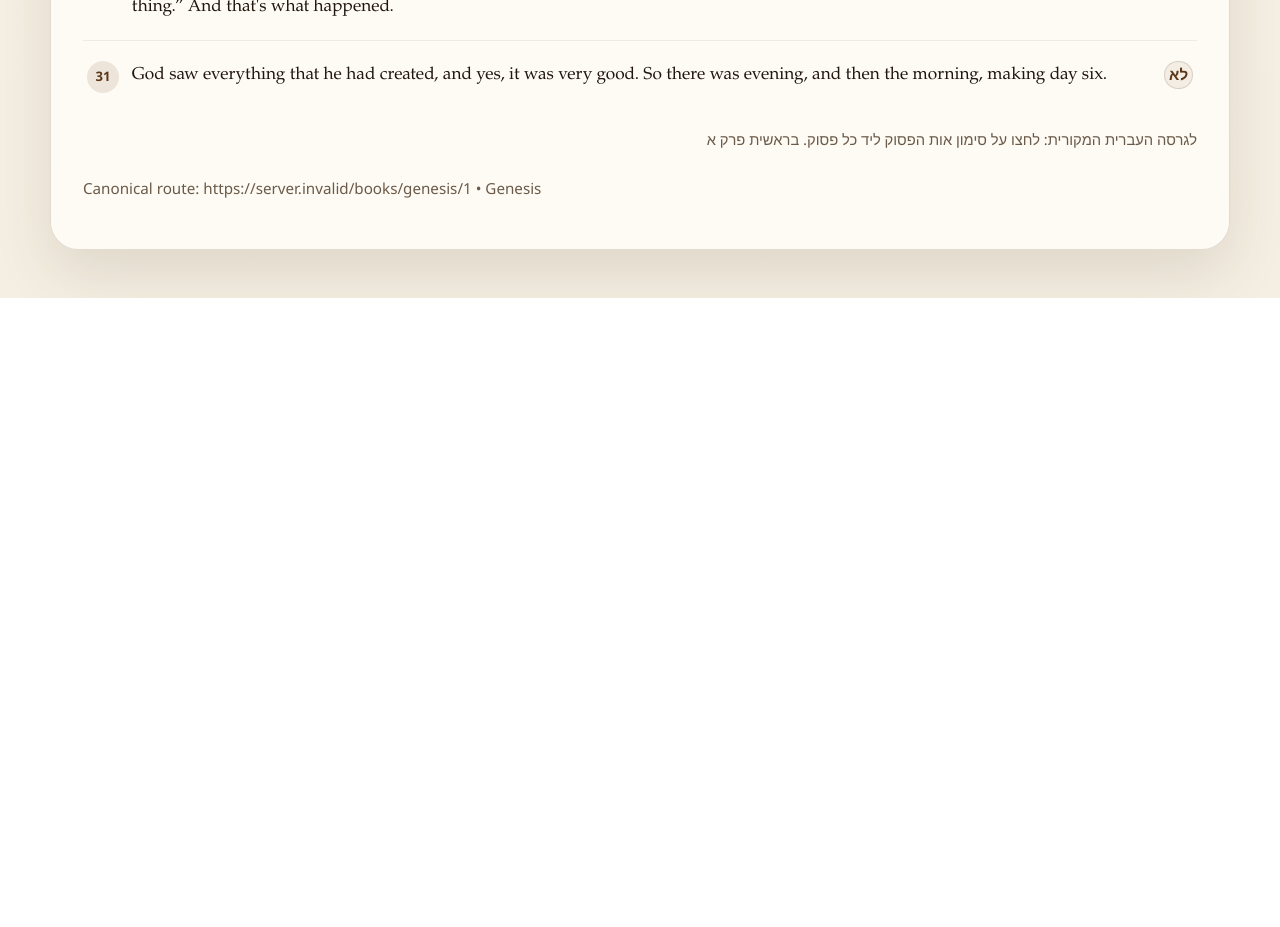
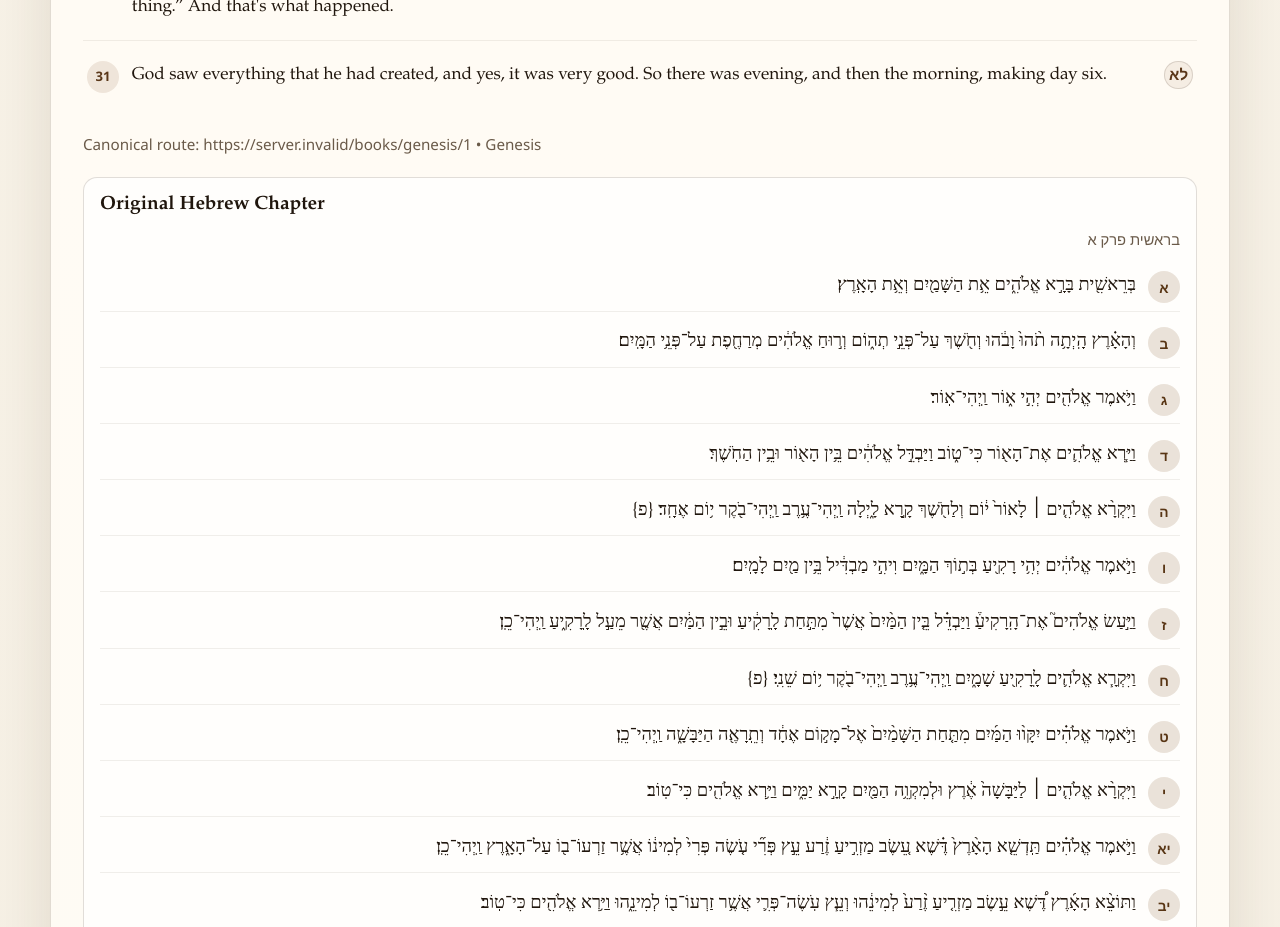
Before and after one commit to vyaron/bible.me, a Next.js app: page /books/genesis/1 in a window 1280 px wide. Shown: the part 2820-3747 px from the top of the page. Before the commit the page ends 3118 px from the top, so only its background shows below. Built offline with nearby package versions, Linux system fonts and the light colour scheme; no server answers.

Commit message:
Update generatedAt timestamps and enhance Hebrew chapter display

```diff
--- a/data/en/audio/index.json
+++ b/data/en/audio/index.json
@@ -1,7 +1,7 @@
 {
   "language": "en",
   "sourceUrl": "https://www.open.bible/bibles/english-hosanna-audio-nt",
-  "generatedAt": "2026-06-01T16:02:36.450Z",
+  "generatedAt": "2026-06-01T16:14:38.540Z",
   "bookCount": 2,
   "chapterCount": 44,
   "books": [
--- a/data/he/audio/index.json
+++ b/data/he/audio/index.json
@@ -1,7 +1,7 @@
 {
   "language": "he",
   "sourceUrl": "",
-  "generatedAt": "2026-06-01T16:02:37.100Z",
+  "generatedAt": "2026-06-01T16:14:39.242Z",
   "bookCount": 2,
   "chapterCount": 44,
   "books": [
--- a/data/he/bible-txt/index.json
+++ b/data/he/bible-txt/index.json
@@ -3,7 +3,7 @@
   "name": "Torah Teamim Hebrew",
   "language": "he",
   "sourceFormat": "json",
-  "generatedAt": "2026-06-01T16:02:36.788Z",
+  "generatedAt": "2026-06-01T16:14:38.909Z",
   "sourceUrl": "https://www.mechon-mamre.org/p/pt/pt0.htm",
   "bookCount": 5,
   "stats": {
--- a/src/app/books/[book]/[chapter]/page.tsx
+++ b/src/app/books/[book]/[chapter]/page.tsx
@@ -154,21 +154,33 @@ export default async function ChapterPage({ params }: ChapterPageProps) {
           ))}
         </div>
 
-        <div id="original-hebrew-verse" className="hebrew-inline-help">
-          {hebrewChapterData ? (
-            <p className="hebrew-note" dir="rtl" lang="he">
-              לגרסה העברית המקורית: לחצו על סימון אות הפסוק ליד כל פסוק. {hebrewChapterData.book.hebrewName} פרק {hebrewChapterData.chapter.numeral}
-            </p>
-          ) : (
-            <p className="hebrew-note">Hebrew not available for this book and chapter yet.</p>
-          )}
-        </div>
       </article>
 
       <p className="footer-note">
         Canonical route: <a href={`${siteUrl}${getChapterUrl(book.slug, chapter.number)}`}>{siteUrl}{getChapterUrl(book.slug, chapter.number)}</a>
         {bookIndex ? ` • ${bookIndex.name}` : ''}
       </p>
+
+      <div id="original-hebrew-verse" className="hebrew-inline-help">
+        {hebrewChapterData ? (
+          <div className="hebrew-block">
+            <h2>Original Hebrew Chapter</h2>
+            <p className="hebrew-note" dir="rtl" lang="he">
+              {hebrewChapterData.book.hebrewName} פרק {hebrewChapterData.chapter.numeral}
+            </p>
+            <div className="hebrew-verse-list" dir="rtl" lang="he">
+              {hebrewChapterData.chapter.verses.map((verse) => (
+                <div key={verse.number} className="hebrew-verse-row">
+                  <span className="hebrew-verse-number">{verse.numeral}</span>
+                  <span className="hebrew-verse-text">{verse.text}</span>
+                </div>
+              ))}
+            </div>
+          </div>
+        ) : (
+          <p className="hebrew-note">Hebrew not available for this book and chapter yet.</p>
+        )}
+      </div>
     </section>
   )
 }
--- a/src/app/globals.css
+++ b/src/app/globals.css
@@ -448,11 +448,60 @@ main {
   margin-top: 1.2rem;
 }
 
+.hebrew-block {
+  padding: 1rem;
+  border-radius: var(--radius-md);
+  border: 1px solid var(--border);
+  background: rgba(255, 255, 255, 0.68);
+}
+
+.hebrew-block h2 {
+  margin: 0 0 0.75rem;
+  font-size: 1.2rem;
+}
+
 .hebrew-note {
   margin: 0 0 0.75rem;
   color: var(--muted);
   font-family: var(--font-ui);
   font-size: 0.92rem;
+}
+
+.hebrew-verse-list {
+  display: grid;
+  gap: 0.55rem;
+}
+
+.hebrew-verse-row {
+  display: grid;
+  grid-template-columns: auto 1fr;
+  gap: 0.75rem;
+  align-items: start;
+  padding: 0.45rem 0;
+  border-bottom: 1px solid rgba(73, 52, 31, 0.08);
+}
+
+.hebrew-verse-row:last-child {
+  border-bottom: 0;
+}
+
+.hebrew-verse-number {
+  display: inline-flex;
+  align-items: center;
+  justify-content: center;
+  min-width: 2rem;
+  height: 2rem;
+  padding: 0 0.45rem;
+  border-radius: 999px;
+  background: rgba(122, 78, 37, 0.16);
+  color: #583514;
+  font-family: var(--font-ui);
+  font-size: 0.86rem;
+  font-weight: 700;
+}
+
+.hebrew-verse-text {
+  font-size: 1.14rem;
 }
 
 .verse {
@@ -528,4 +577,13 @@ main {
   .verse-body {
     padding-inline-end: 2rem;
   }
+
+  .hebrew-verse-row {
+    grid-template-columns: 1fr;
+    gap: 0.35rem;
+  }
+
+  .hebrew-verse-number {
+    width: fit-content;
+  }
 }
```
